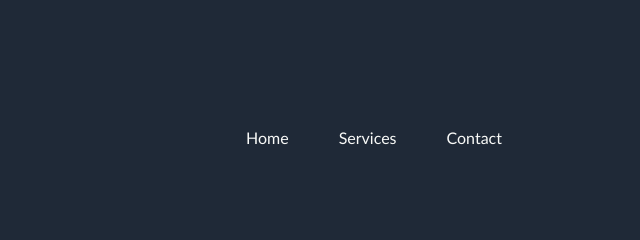
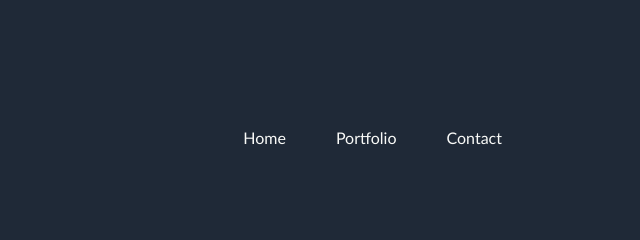
Before and after one commit to TheAstroProject/landing-page, a plain HTML site: page index.html in a window 1280 px wide. Shown: the top 240 px of the page, 603-1243 px from the left. Drawn offline with Linux system fonts and the light colour scheme.

Commit message:
added portfolio button

```diff
--- a/index.html
+++ b/index.html
@@ -16,7 +16,11 @@
                         Home
                     </a>
                 </li>
-                <li>Services</li>
+                <li>
+                    <a href="https://github.com/TheAstroProject">
+                        Portfolio
+                    </a>
+                </li>
                 <li>
                     <a href="mailto:theastrocodingproject@gmail.com">
                         Contact
```
